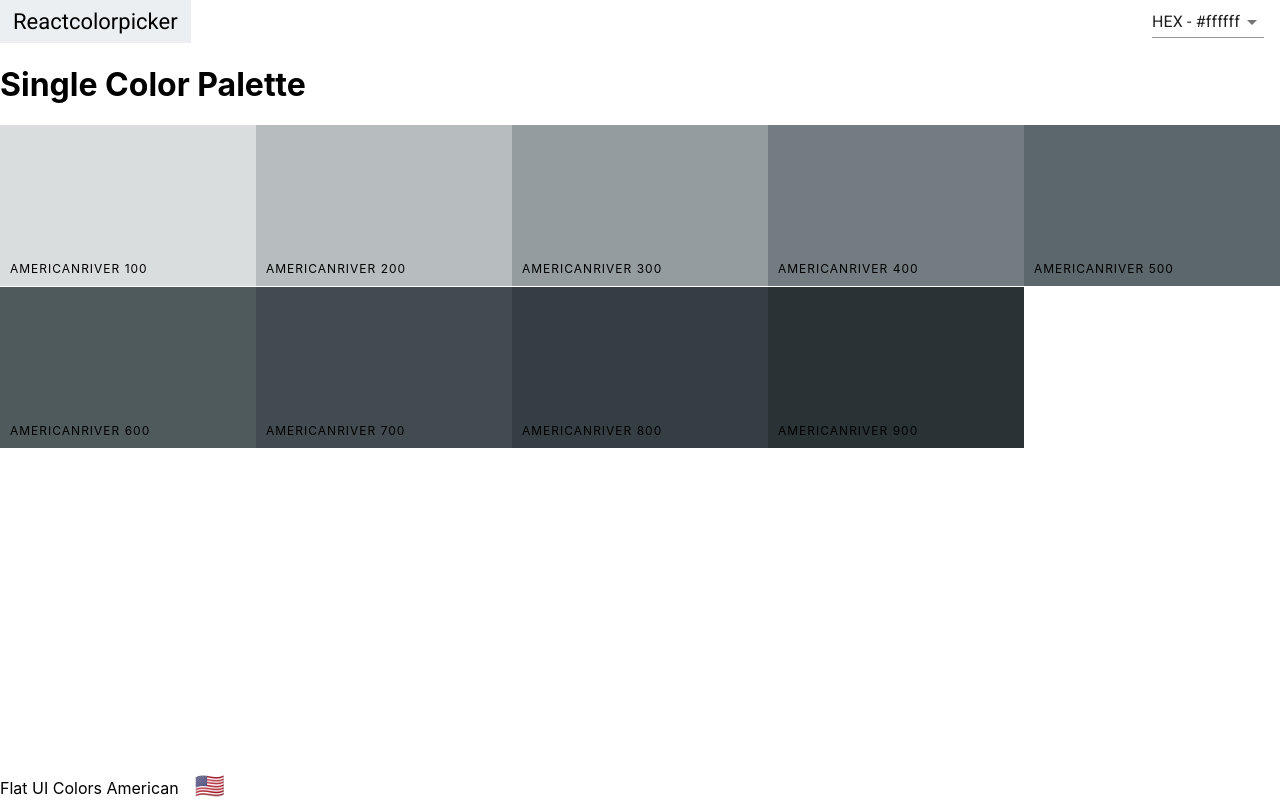
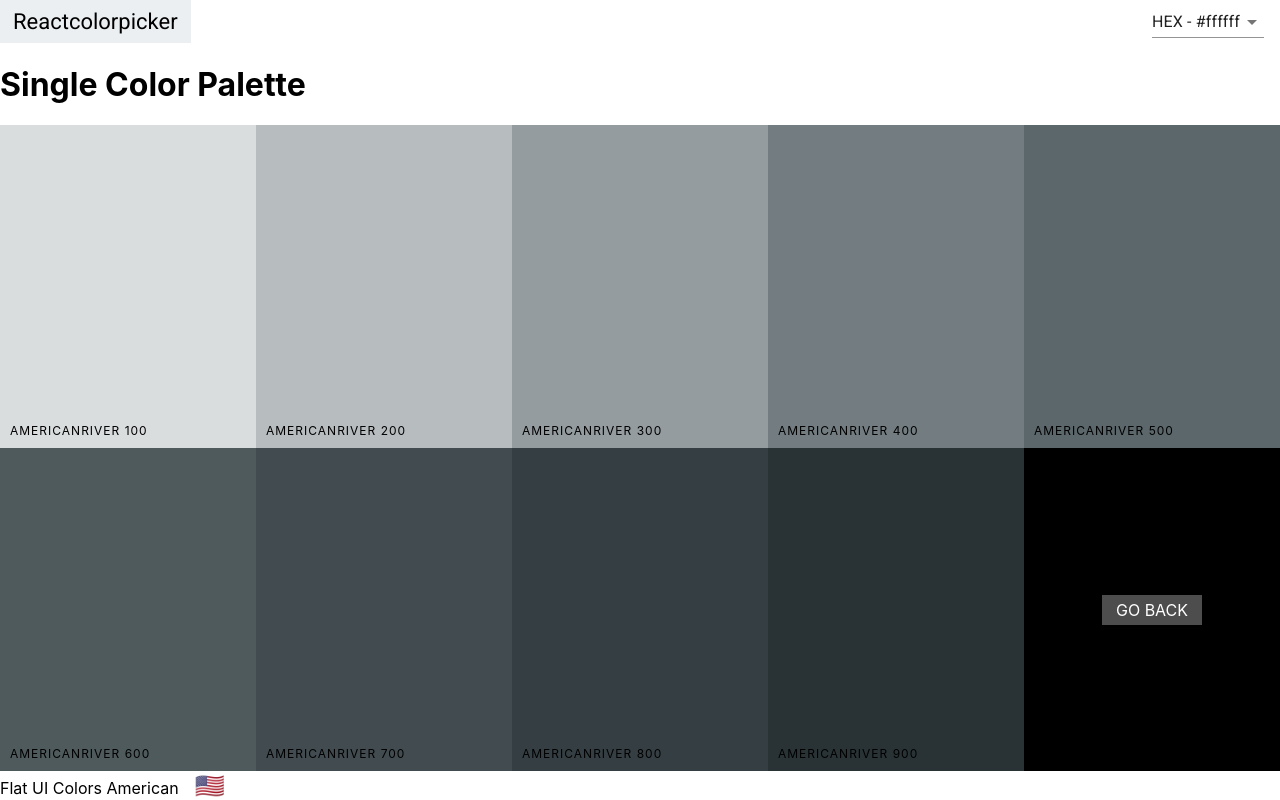
Before and after one commit to jhkette/react-colours, a React (Create React App) app: page /palette/flat-ui-colors-american/americanriver in a window 1280 px wide. Built offline with nearby package versions, Linux system fonts and the light colour scheme.

Commit message:
add go back

```diff
--- a/src/ColorBox.css
+++ b/src/ColorBox.css
@@ -8,8 +8,12 @@
     margin-bottom: -3.5px;
 }
 
+.SingleColorPalette .ColorBox {
+    height: 50%;
+}
 
-.copy-button{
+
+.copy-button, .back-button{
     width: 100px;
     height: 30px;
     position: absolute;
@@ -25,8 +29,12 @@
     line-height: 30px;
     text-transform: uppercase;
     border: 0;
+    text-decoration: none;
+
+    transition: .5s;
+}
+.copy-button{
     opacity: 0;
-    transition: .5s;
 }
 
 .ColorBox:hover .copy-button{
@@ -116,3 +124,8 @@
     font-size:2rem;
     font-weight: 100;
 }
+
+.ColorBox.go-back{
+    background-color: black;
+
+}
--- a/src/SingleColorPalette.js
+++ b/src/SingleColorPalette.js
@@ -2,6 +2,7 @@
 import ColorBox from "./ColorBox"
 import NavBar from "./NavBar"
 import PaletteFooter from './PaletteFooter'
+import {Link} from 'react-router-dom'
 
 // this loops to fin different shades of colour. ie differnt shades of blue.
 
@@ -34,23 +35,28 @@
 
   render() {
     const {format} = this.state;
-    const {paletteName, emoji} = this.props.palette;
+    const {paletteName, emoji, id} = this.props.palette;
     const colorBoxes = this._shades.map(color => (
       <ColorBox
-        key={color.id}
+        key={color.name}
         name={color.name}
         background={color[format]}
         showLink={false}
       />
     ));
     return (
-      <div className='Palette'>
+      <div className='SingleColorPalette Palette'>
         <NavBar
         handleChange={this.changeFormat}
         showingAllColors ={false}
         />
         <h1>Single Color Palette</h1>
-        <div className='Palette-colors'>{colorBoxes}</div>
+        <div className='Palette-colors'>
+          {colorBoxes}
+          <div className="go-back ColorBox">
+            <Link to={`/palette/${id}`} className="back-button">GO Back</Link>
+          </div>
+        </div>
         <PaletteFooter paletteName={paletteName} emoji ={emoji} />
       </div>
     );
```
